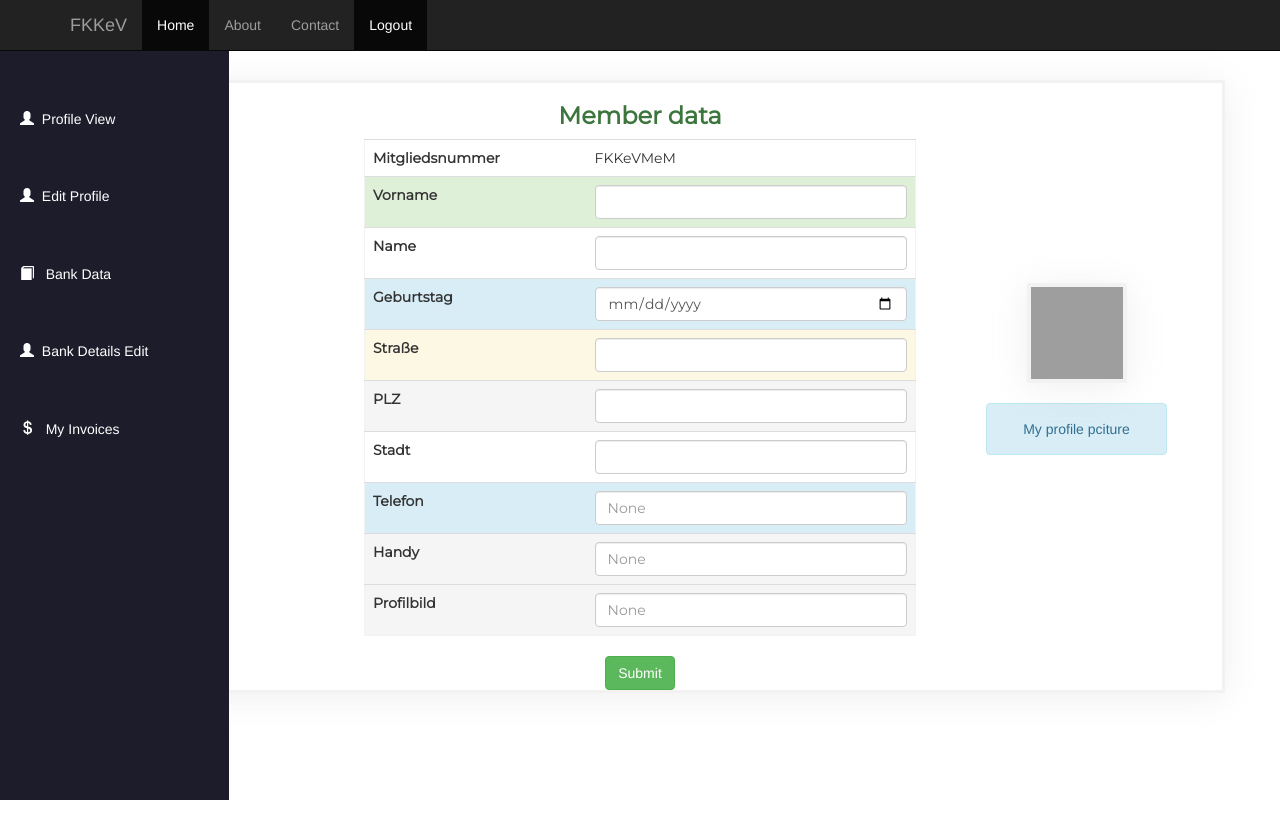
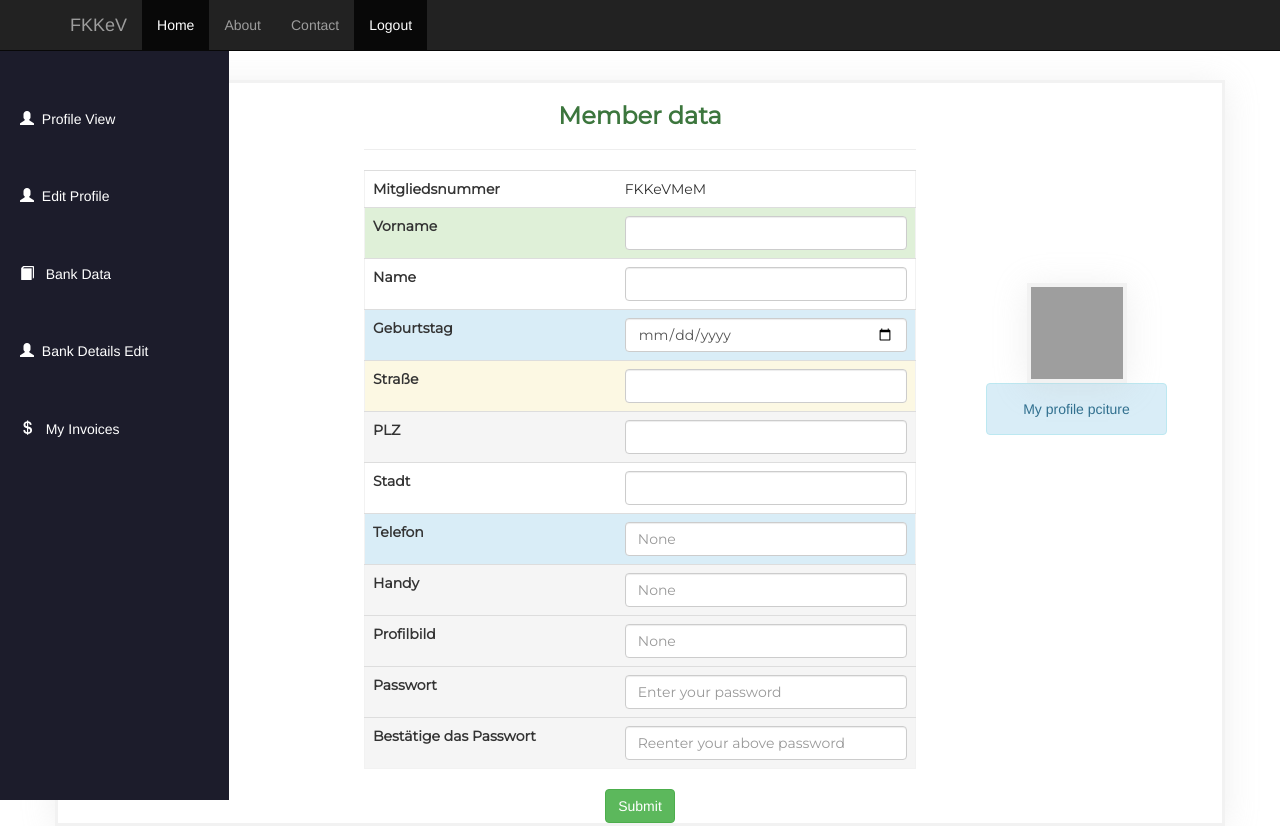
Before and after one commit to JanMrlth/fkkev, a Flask app: template app/templates/forms/edit-user.html in a window 1280 px wide. Before the commit the page ends 800 px from the top, so only its background shows below. Run offline with Flask 2, Linux system fonts and the light colour scheme; the template is opened without the code that fills it: values that come from a table or form of the project are taken from there, others are empty; the visitor is signed in with stand-in values (Sample User, id 1); data comes from the database, SQL or seed files in the repository; parts of the project's set-up code (start-up, migrations or seed data) failed here and were passed over; some libraries are stand-ins or nearby versions; grey boxes are pictures that could not be loaded.

Commit message:
Added few more stuff

```diff
--- a/app/forms.py
+++ b/app/forms.py
@@ -113,6 +113,12 @@ class UpdateProfile(Form):
     image_url = StringField(
         'Image Url', validators=[Optional()]
     )
+    password = PasswordField('New Password', [
+        Optional(),
+        EqualTo('confirm', message='Passwords must match'),
+        Length(min=8, max=300, message="Your password must be between 8 and 300 characters!")
+    ])
+    confirm = PasswordField('Repeat Password')
 
 class EditBank(Form):
     account_holder = StringField(
--- a/app/templates/forms/edit-user.html
+++ b/app/templates/forms/edit-user.html
@@ -8,7 +8,7 @@
          style=" box-shadow: 0px 4px 32px rgba(189, 189, 189, 0.24); border: 3px solid #F2F2F2;">
         {% for field in form.errors %}
             {% for error in form.errors[field] %}
-                <div class="alert alert-error">
+                <div class="alert alert-danger">
                     {{ field }}
                     <strong>Error!</strong> {{ error }}
                 </div>
@@ -102,6 +102,19 @@
                             {{ form.image_url(id="image_url",class="form-control",value=user.image_url,placeholder='None',type="url") }}
                         </td>
                     </tr>
+                    <hr>
+                    <tr class="active">
+                        <td><b>Passwort</b></td>
+                        <td>
+                            {{ form.password(id="password",class="form-control",placeholder='Enter your password',type="password") }}
+                        </td>
+                    </tr>
+                    <tr class="active">
+                        <td><b>Bestätige das Passwort</b></td>
+                        <td>
+                            {{ form.confirm(id="password_confirm",class="form-control",placeholder='Reenter your above password',type="password") }}
+                        </td>
+                    </tr>
                     </tbody>
                 </table>
                 <div class="text-center">
@@ -117,7 +130,7 @@
                     <img src="https://stroops.com/wp-content/uploads/2016/11/placeholder-profile-male-500x500.png"
                          class="image__item">
                 {% endif %}
-                <br><br>
+
                 <div class="alert alert-info alert-sm" class="image__text">
                     My profile pciture
                 </div>
--- a/app/templates/forms/register.html
+++ b/app/templates/forms/register.html
@@ -40,7 +40,7 @@
         <div class="container__rigisterForm" style=" margin-top: 80px;     box-shadow: 5px 10px #888888;">
             {% for field in form.errors %}
                 {% for error in form.errors[field] %}
-                    <div class="alert alert-error">
+                    <div class="alert alert-danger">
                         {{ field }}
                         <strong>Error!</strong> {{ error }}
                     </div>
--- a/app/templates/layouts/user-details.html
+++ b/app/templates/layouts/user-details.html
@@ -15,7 +15,7 @@
     <link href="https://fonts.googleapis.com/css?family=Montserrat" rel="stylesheet">
     <link rel="stylesheet" type="text/css" href="{{ url_for('static',filename='css/main.css') }}">
 </head>
-<body style="overflow: hidden">
+<body >
 <nav class="navbar navbar-fixed-top navbar-inverse">
     <div class="container">
         <div class="navbar-header">
--- a/app/templates/pages/show-bank.html
+++ b/app/templates/pages/show-bank.html
@@ -10,10 +10,7 @@
         </div>
         <div class="col-md-6">
             <br><br>
-            <h3 class="text text-center text-success" style="font-family: 'Montserrat'"><b>Bank Account</b>
-                <a href="/editbank">
-                <button class="btn btn-primary" type="submit">Edit Bank Details</button>
-            </a></h3>
+
             <br>
             <form></form>
             <table class="table" class="table__container">
--- a/app/views.py
+++ b/app/views.py
@@ -36,12 +36,11 @@ def sendAcceptancemail(user_id, selected=True):
 
 
 def is_image_url(url):
-    print url
-    check = url[:4]
-    check2 = url[:5]
+    check = url[-4:]
+    check2 = url[-5:]
     if check == '.jpg' or check == '.png' or check2 == '.jpeg':
-        ret = urllib2.urlopen(url)
-        if url.status == 200:
+        ret = urllib2.urlopen(url).getcode()
+        if ret == 200:
             return True
         else:
             return False
@@ -86,9 +85,14 @@ def update_profile():
             user.phone = form.phone.data if form.phone.data else user.phone
             user.mobile = form.mobile.data if form.mobile.data else user.mobile
             if form.image_url and  not is_image_url(form.image_url.data):
+                    print form.image_url.data
                     flash('Image URL Invalid','error')
                     return redirect(url_for('update_profile'))
             user.image_url = form.image_url.data if form.image_url.data else user.image_url
+
+            if form.password.data and current_user.is_authenticated:
+                user.password = bcrypt.generate_password_hash(form.password.data)
+                flash('Password Updated','success')
             db.session.add(current_user)
             db.session.commit()
             flash('Updated Profile Successfully','success')
```
